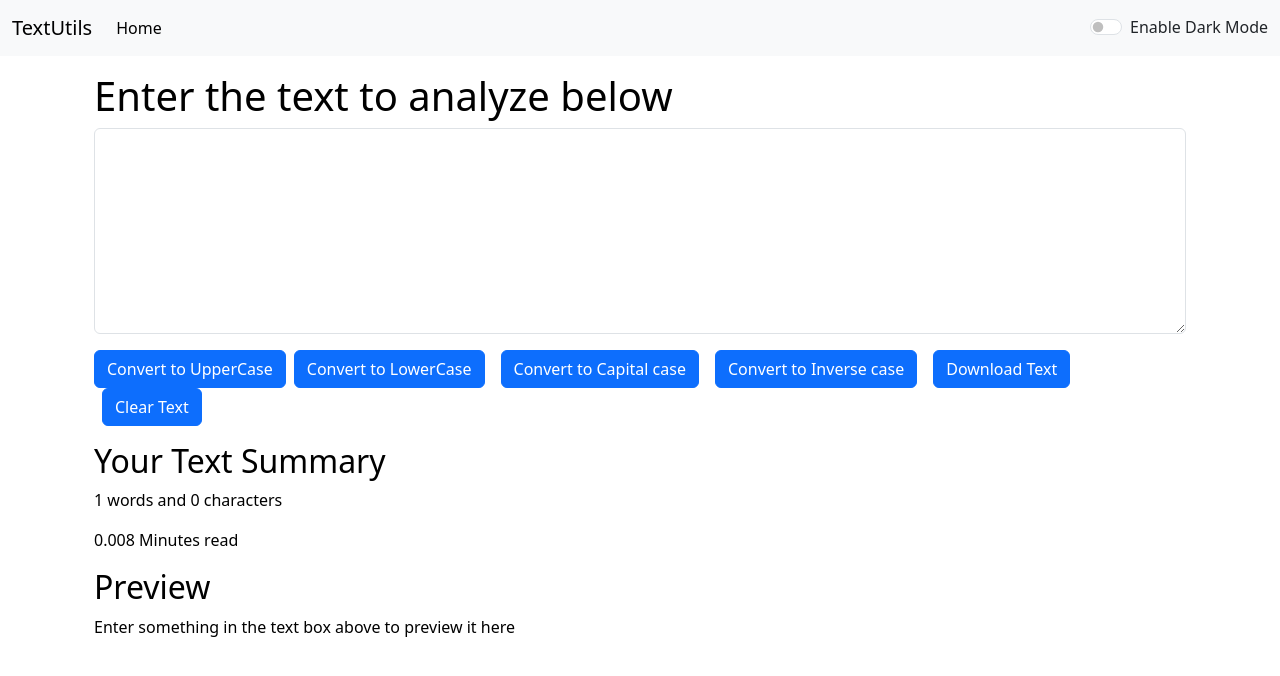
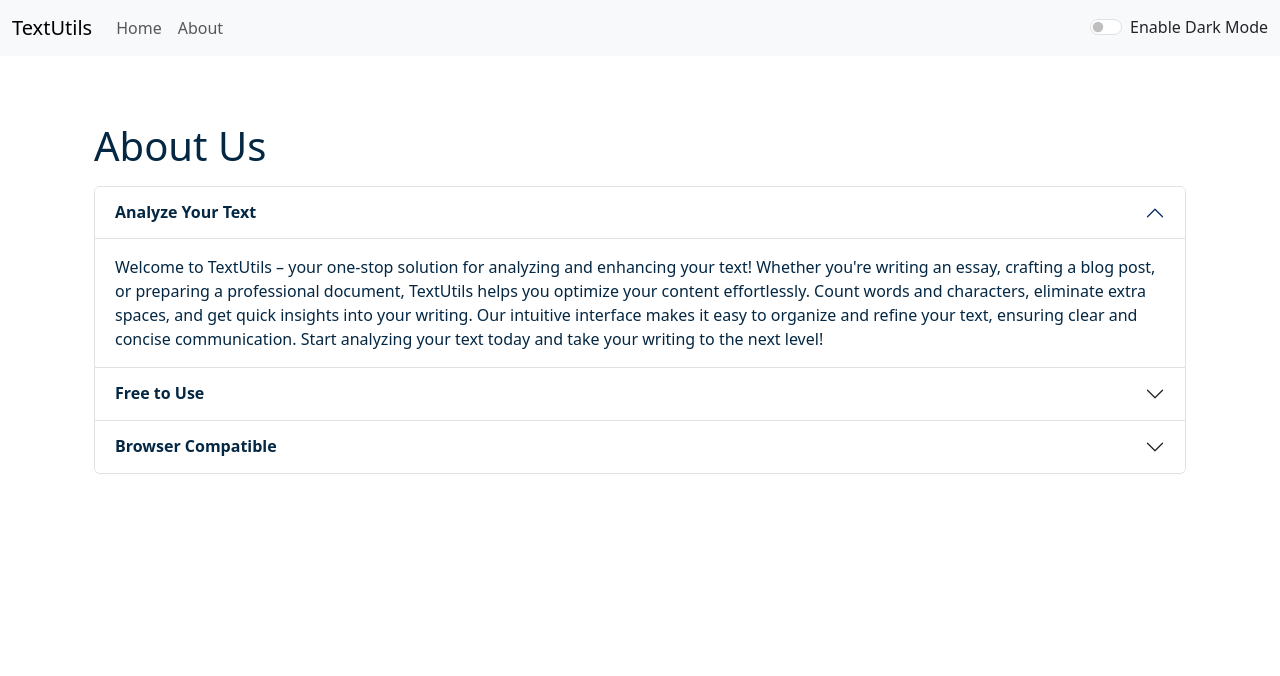
Before and after one commit to aqsatariq12/text-utils, a React (Create React App) app: page /about in a window 1280 px wide. Shown: the top 676 px of the page. Built offline with nearby package versions, Linux system fonts and the light colour scheme.

Commit message:
Initial commit

```diff
--- a/public/index.html
+++ b/public/index.html
@@ -7,7 +7,7 @@
     <meta name="theme-color" content="#000000" />
     <meta
       name="description"
-      content="TextUtils is a utility which can be used to manipulate you text in the way you want."
+      content="TextUtils is a word and character counter utility which can be used to manipulate you text in the way you want."
     />
     <link rel="apple-touch-icon" href="%PUBLIC_URL%/favicon-16x16.png" />
     <link rel="manifest" href="%PUBLIC_URL%/manifest.json" />
--- a/src/App.js
+++ b/src/App.js
@@ -3,8 +3,8 @@ import "./App.css";
 import Navbar from "./components/Navbar";
 import TextForm from "./components/TextForm";
 import Alert from "./components/Alert";
-// import About from "./components/About";
-// import { BrowserRouter as Router, Route, Routes } from "react-router-dom"; // Uncomment if using React Router
+import About from "./components/About";
+import { BrowserRouter as Router, Route, Routes } from "react-router-dom";
 
 function App() {
   const [mode, setMode] = useState('light'); // Light or Dark mode
@@ -25,24 +25,27 @@ function App() {
       setMode('dark');
       document.body.style.backgroundColor = '#042743';
       showAlert("Dark mode is enabled", "success");
-      document.title = 'TextUtils - Dark Mode';
-    }
-    else {
+    } else {
       setMode('light');
       document.body.style.backgroundColor = 'white';
       showAlert("Light mode is enabled", "success");
-      document.title = 'TextUtils - Light Mode';
     }
   }
 
   return (
-    <>
-      <Navbar title="TextUtils" mode={mode} toggleMode={toggleMode} aboutText="About"/>
+    <Router>
+      <Navbar title="TextUtils" mode={mode} toggleMode={toggleMode} aboutText="About" />
       <Alert alert={alert} />
       <div className="container my-3">
-        <TextForm showAlert={showAlert} heading="Enter the text to analyze below" mode={mode} />
+        <Routes>
+          {/* Route for Home */}
+          <Route exact path="/" element={<TextForm showAlert={showAlert} heading="Try TextUtils - Word Counter, Character Counter, Remove Extra Spaces" mode={mode} />} />
+
+          {/* Route for About */}
+          <Route exact path="/about" element={<About mode={mode} />} />
+        </Routes>
       </div>
-    </>
+    </Router>
   );
 }
 
--- a/src/components/About.js
+++ b/src/components/About.js
@@ -1,27 +1,9 @@
-import React, { useState } from "react";
+import React from "react";
 
-export default function About() {
-  const [myStyle, setMyStyle] = useState({
-    color: "black",
-    backgroundColor: "white"
-    });
-  const [btnText, setBtnText] = useState("Enabel dark mode")
-  const toggleStyle = ()=>{
-    if(myStyle.color === "black"){
-        setMyStyle({
-            color: "white",
-            backgroundColor: "black",
-            border: '1px solid white'
-        })
-        setBtnText("Enabel light mode")
-    }
-    else{
-        setMyStyle({
-            color: "black",
-            backgroundColor: "white",
-        })
-        setBtnText("Enabel Dark mode")
-    }
+export default function About(props) {
+  let myStyle ={
+    color: props.mode ==='dark'? 'white':'#042743',
+    backgroundColor: props.mode ==='dark'? '#042743':'white',
   }
   return (
     <div className="container" style={myStyle}>
@@ -38,7 +20,7 @@ export default function About() {
               aria-expanded="true"
               aria-controls="collapseOne"
             >
-              Accordion Item #1
+              <strong> Analyze Your Text</strong>
             </button>
           </h2>
           <div
@@ -47,14 +29,15 @@ export default function About() {
             data-bs-parent="#accordionExample"
           >
             <div className="accordion-body" style={myStyle}>
-              <strong>This is the first item's accordion body.</strong> It is
-              shown by default, until the collapse plugin adds the appropriate
-              classes that we use to style each element. These classes control
-              the overall appearance, as well as the showing and hiding via CSS
-              transitions. You can modify any of this with custom CSS or
-              overriding our default variables. It's also worth noting that just
-              about any HTML can go within the <code>.accordion-body</code>,
-              though the transition does limit overflow.
+              Welcome to TextUtils – your one-stop solution for analyzing and
+              enhancing your text! Whether you're writing an essay, crafting a
+              blog post, or preparing a professional document, TextUtils helps
+              you optimize your content effortlessly. Count words and
+              characters, eliminate extra spaces, and get quick insights into
+              your writing. Our intuitive interface makes it easy to organize
+              and refine your text, ensuring clear and concise communication.
+              Start analyzing your text today and take your writing to the next
+              level!
             </div>
           </div>
         </div>
@@ -69,7 +52,7 @@ export default function About() {
               aria-expanded="false"
               aria-controls="collapseTwo"
             >
-              Accordion Item #2
+              <strong>Free to Use</strong>
             </button>
           </h2>
           <div
@@ -78,14 +61,13 @@ export default function About() {
             data-bs-parent="#accordionExample"
           >
             <div className="accordion-body" style={myStyle}>
-              <strong>This is the second item's accordion body.</strong> It is
-              hidden by default, until the collapse plugin adds the appropriate
-              classes that we use to style each element. These classes control
-              the overall appearance, as well as the showing and hiding via CSS
-              transitions. You can modify any of this with custom CSS or
-              overriding our default variables. It's also worth noting that just
-              about any HTML can go within the <code>.accordion-body</code>,
-              though the transition does limit overflow.
+              TextUtils is completely free to use, with no hidden costs or
+              sign-ups required. Whether you're a student, blogger, or
+              professional, our tool is designed to simplify your writing
+              process without any fees. Enjoy unlimited access to all features,
+              including word and character counting, text formatting, and more.
+              Enhance your writing experience with ease – anytime, anywhere, for
+              free!
             </div>
           </div>
         </div>
@@ -100,7 +82,7 @@ export default function About() {
               aria-expanded="false"
               aria-controls="collapseThree"
             >
-              Accordion Item #3
+              <strong>Browser Compatible</strong>
             </button>
           </h2>
           <div
@@ -109,21 +91,20 @@ export default function About() {
             data-bs-parent="#accordionExample"
           >
             <div className="accordion-body" style={myStyle}>
-              <strong>This is the third item's accordion body.</strong> It is
-              hidden by default, until the collapse plugin adds the appropriate
-              classes that we use to style each element. These classes control
-              the overall appearance, as well as the showing and hiding via CSS
-              transitions. You can modify any of this with custom CSS or
-              overriding our default variables. It's also worth noting that just
-              about any HTML can go within the <code>.accordion-body</code>,
-              though the transition does limit overflow.
+              TextUtils is designed to work seamlessly across all modern web
+              browsers. Whether you're using Chrome, Firefox, Safari, or Edge,
+              our tool ensures a smooth and consistent experience. No downloads
+              or installations required – just open your favorite browser and
+              start analyzing your text instantly. Enjoy full functionality and
+              responsive design on any device, making TextUtils accessible
+              wherever you go!
             </div>
           </div>
         </div>
       </div>
-      <div className="container my-3">
+      {/* <div className="container my-3">
         <button className="btn btn-primary" onClick={toggleStyle}>{btnText}</button>
-      </div>
+      </div> */}
     </div>
   );
 }
--- a/src/components/Alert.js
+++ b/src/components/Alert.js
@@ -7,11 +7,13 @@ export default function Alert(props) {
     }
 
     return (
-        props.alert &&
+        <div style={{height:'50px'}}>
+        {props.alert &&
         <div>
             <div className={`alert alert-${props.alert.type} alert-dismissible fade show`} role="alert">
                 <strong>{capitalize(props.alert.type)}</strong>: {props.alert.msg}
             </div>
+        </div>}
         </div>
     );
 }
--- a/src/components/Navbar.js
+++ b/src/components/Navbar.js
@@ -1,85 +1,38 @@
-import React from "react";
-import PropTypes from "prop-types";
-// import { Link } from 'react-router-dom';
+import React from 'react';
+import { Link } from "react-router-dom"; // React Router Link
 
 export default function Navbar(props) {
   return (
-    <nav
-      className={`navbar navbar-expand-lg navbar-${props.mode} bg-${props.mode}`}
-    >
+    <nav className={`navbar navbar-expand-lg navbar-${props.mode} bg-${props.mode}`}>
       <div className="container-fluid">
-        {/* <Link  className="navbar-brand" to="/">
-          {props.title}
-        </Link> */}
-        {/* NON routing */}
-        <a  className="navbar-brand" href="#">
-          {props.title}
-        </a>
-        <button
-          className="navbar-toggler"
-          type="button"
-          data-bs-toggle="collapse"
-          data-bs-target="#navbarSupportedContent"
-          aria-controls="navbarSupportedContent"
-          aria-expanded="false"
-          aria-label="Toggle navigation"
-        >
+        <Link className="navbar-brand" to="/">TextUtils</Link>
+        <button className="navbar-toggler" type="button" data-bs-toggle="collapse" data-bs-target="#navbarNav" aria-controls="navbarNav" aria-expanded="false" aria-label="Toggle navigation">
           <span className="navbar-toggler-icon"></span>
         </button>
-        <div className="collapse navbar-collapse" id="navbarSupportedContent">
-          <ul className="navbar-nav me-auto mb-2 mb-lg-0">
+        <div className="collapse navbar-collapse" id="navbarNav">
+          <ul className="navbar-nav">
             <li className="nav-item">
-              {/* <Link className="nav-link active" aria-current="page" to="/">
-                Home
-              </Link> */}
-              <a className="nav-link active" aria-current="page" href="#">
-                Home
-              </a>
+              <Link className="nav-link" to="/">Home</Link>
             </li>
             <li className="nav-item">
-              {/* <Link className="nav-link" to="/about">
-                {props.aboutText}
-              </Link> */}
+              <Link className="nav-link" to="/about">{props.aboutText}</Link>
             </li>
           </ul>
-          {/* <form className="d-flex" role="search">
-          <input className="form-control me-2" type="search" placeholder="Search" aria-label="Search" />
-          <button className="btn btn-primary" type="submit">Search</button>
-        </form> */}
-          <div
-            className={`form-check form-switch text-${
-              props.mode === "light" ? "dark" : "light"
-            }`}
-          >
+        </div>
+
+        {/* Toggle button for Dark/Light Mode */}
+        <div className={`form-check form-switch text-${props.mode === 'light' ? 'dark' : 'light'}`}>
           <input
             className="form-check-input"
-              onClick={props.toggleMode}
             type="checkbox"
-              role="switch"
+            onChange={props.toggleMode}
             id="flexSwitchCheckDefault"
           />
-            {/* <label className="form-check-label" htmlFor="flexSwitchCheckDefault">Enabel Dark Mode</label> */}
-            <label
-              className="form-check-label"
-              htmlFor="flexSwitchCheckDefault"
-            >
-              {props.mode === "light"
-                ? "Enable Dark Mode"
-                : "Enable Light Mode"}
+          <label className="form-check-label" htmlFor="flexSwitchCheckDefault">
+            {props.mode === 'light' ? 'Enable Dark Mode' : 'Enable Light Mode'}
           </label>
-          </div>
         </div>
       </div>
     </nav>
   );
 }
-
-Navbar.propTypes = {
-  title: PropTypes.string.isRequired,
-  aboutText: PropTypes.string.isRequired,
-};
-
-// Navbar.defaultProps ={
-//     title: "Set title here",
-//     aboutText: "About Text Here"
-// };
--- a/src/components/TextForm.js
+++ b/src/components/TextForm.js
@@ -1,6 +1,7 @@
 import React, { useState } from "react";
 
 export default function TextForm(props) {
+
   const handleUpClick = () => {
     // console.log("Uppercase eas clicked "+text)
     let newText = text.toUpperCase();
@@ -68,38 +69,38 @@ export default function TextForm(props) {
             className="form-control"
             value={text}
             onChange={handleOnChange} //taky type krrsken
-            style={{backgroundColor:props.mode==='dark'?'grey':'white',color:props.mode==='dark'?'white':'black'}}
+            style={{backgroundColor:props.mode==='dark'?'#13466e':'white',color:props.mode==='dark'?'white':'black'}}
             id="myBox"
             rows="8"
           ></textarea>
         </div>
-        <button className="btn btn-primary" onClick={handleUpClick}>
+        <button disabled={text.length ===0} className="btn btn-primary mx-2" onClick={handleUpClick}>
           Convert to UpperCase
         </button>
-        <button className="btn btn-primary mx-2" onClick={handlelwClick}>
+        <button disabled={text.length ===0} className="btn btn-primary mx-2 my-2" onClick={handlelwClick}>
           Convert to LowerCase
         </button>
-        <button className="btn btn-primary mx-2" onClick={handleCapClick}>
+        <button disabled={text.length ===0} className="btn btn-primary mx-2 my-2" onClick={handleCapClick}>
           Convert to Capital case
         </button>
-        <button className="btn btn-primary mx-2" onClick={handleInverseClick}>
+        <button disabled={text.length ===0} className="btn btn-primary mx-2 my-2" onClick={handleInverseClick}>
           Convert to Inverse case
         </button>
-        <button className="btn btn-primary mx-2" onClick={handleDownloadClick}>
+        <button disabled={text.length ===0} className="btn btn-primary mx-2 my-2" onClick={handleDownloadClick}>
           Download Text
         </button>
-        <button className="btn btn-primary mx-2" onClick={handleCtClick}>
+        <button disabled={text.length ===0} className="btn btn-primary mx-2 my-2" onClick={handleCtClick}>
           Clear Text
         </button>
       </div>
       <div className="container my-3" style={{color:props.mode==='dark'?'white':'black'}}>
         <h2>Your Text Summary</h2>
         <p>
-          {text.split(" ").length} words and {text.length} characters
+          {text.split(" ").filter((element)=>{return element.length!==0}).length} words and {text.split("").filter((char) => char !== " ").length} characters          characters
         </p>
-        <p>{0.008 * text.split(" ").length} Minutes read</p>
+        <p>{0.008 * text.split(" ").filter((element)=>{return element.length!==0}).length} Minutes read</p>
         <h2>Preview</h2>
-        <p>{text.length>0?text:"Enter something in the text box above to preview it here"}</p>
+        <p>{text.length>0?text:"Nothing to Preview!"}</p>
       </div>
     </>
   );
```
Also changed, not shown: package.json (+4 -4 lines), 2 other files (tests, documents, lock files or other folders). Lines whose indentation alone changed are shown as unchanged.
